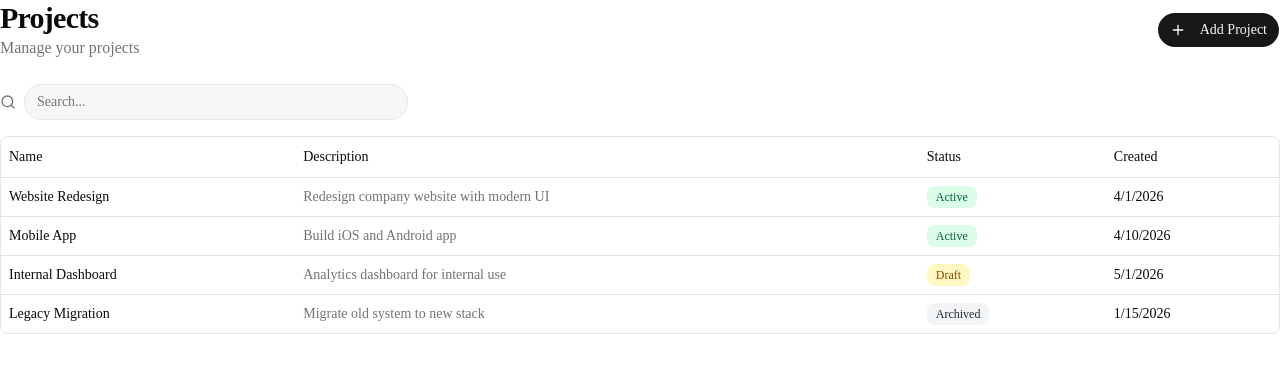
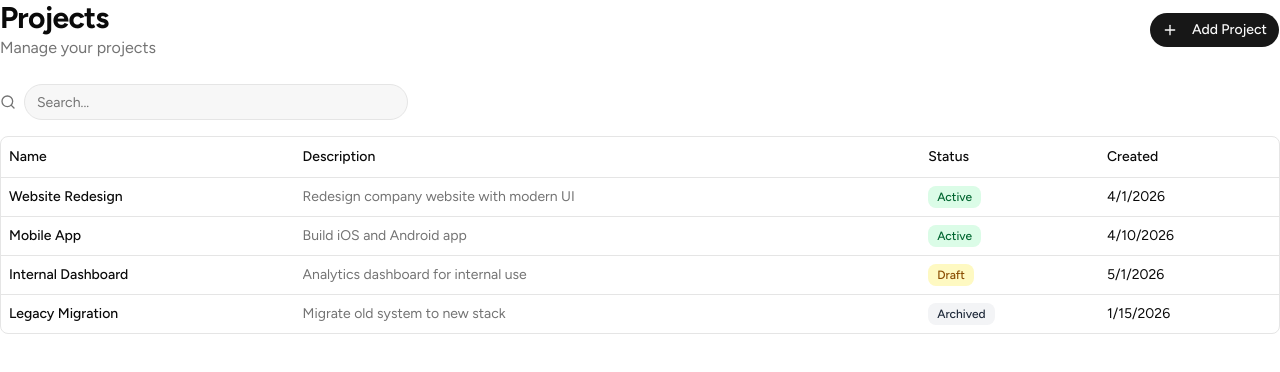
Before and after one commit to syraxhub/template-kimi-ai, a Next.js app: page /projects in a window 1280 px wide. Shown: the top 372 px of the page. Built offline with nearby package versions, Linux system fonts and the light colour scheme.

Commit message:
style: change font to Figtree

```diff
--- a/screenshot.js
+++ b/screenshot.js
@@ -4,30 +4,19 @@ const { chromium } = require('playwright');
   const browser = await chromium.launch();
   const page = await browser.newPage({ viewport: { width: 1440, height: 900 } });
 
-  // Screenshot Dashboard
   await page.goto('http://localhost:3000');
-  await page.waitForLoadState('networkidle');
-  await page.screenshot({ path: 'screenshot-dashboard.png', fullPage: false });
+  await page.waitForTimeout(2000);
 
-  // Screenshot Tasks
-  await page.goto('http://localhost:3000/tasks');
-  await page.waitForLoadState('networkidle');
-  await page.screenshot({ path: 'screenshot-tasks.png', fullPage: false });
+  // Screenshot expanded sidebar
+  await page.screenshot({ path: 'screenshot-sidebar-expanded.png', fullPage: false });
 
-  // Screenshot Projects
-  await page.goto('http://localhost:3000/projects');
-  await page.waitForLoadState('networkidle');
-  await page.screenshot({ path: 'screenshot-projects.png', fullPage: false });
-
-  // Screenshot Users
-  await page.goto('http://localhost:3000/users');
-  await page.waitForLoadState('networkidle');
-  await page.screenshot({ path: 'screenshot-users.png', fullPage: false });
-
-  // Screenshot Settings
-  await page.goto('http://localhost:3000/settings');
-  await page.waitForLoadState('networkidle');
-  await page.screenshot({ path: 'screenshot-settings.png', fullPage: false });
+  // Click collapse button
+  const collapseBtn = await page.locator('[data-sidebar="trigger"]').first();
+  if (await collapseBtn.isVisible().catch(() => false)) {
+    await collapseBtn.click();
+    await page.waitForTimeout(500);
+    await page.screenshot({ path: 'screenshot-sidebar-collapsed.png', fullPage: false });
+  }
 
   await browser.close();
   console.log('Screenshots saved!');
--- a/src/app/layout.tsx
+++ b/src/app/layout.tsx
@@ -1,15 +1,10 @@
 import type { Metadata } from "next";
-import { Geist, Geist_Mono } from "next/font/google";
+import { Figtree } from "next/font/google";
 import "./globals.css";
 import { TooltipProvider } from "@/components/ui/tooltip";
 
-const geistSans = Geist({
-  variable: "--font-geist-sans",
-  subsets: ["latin"],
-});
-
-const geistMono = Geist_Mono({
-  variable: "--font-geist-mono",
+const figtree = Figtree({
+  variable: "--font-sans",
   subsets: ["latin"],
 });
 
@@ -25,9 +20,7 @@ export default function RootLayout({
 }>) {
   return (
     <html lang="en">
-      <body
-        className={`${geistSans.variable} ${geistMono.variable} antialiased`}
-      >
+      <body className={`${figtree.variable} font-sans antialiased`}>
         <TooltipProvider>{children}</TooltipProvider>
       </body>
     </html>
```
Also changed, not shown: screenshot-sidebar-collapsed.png (added), screenshot-sidebar-expanded.png (added).
